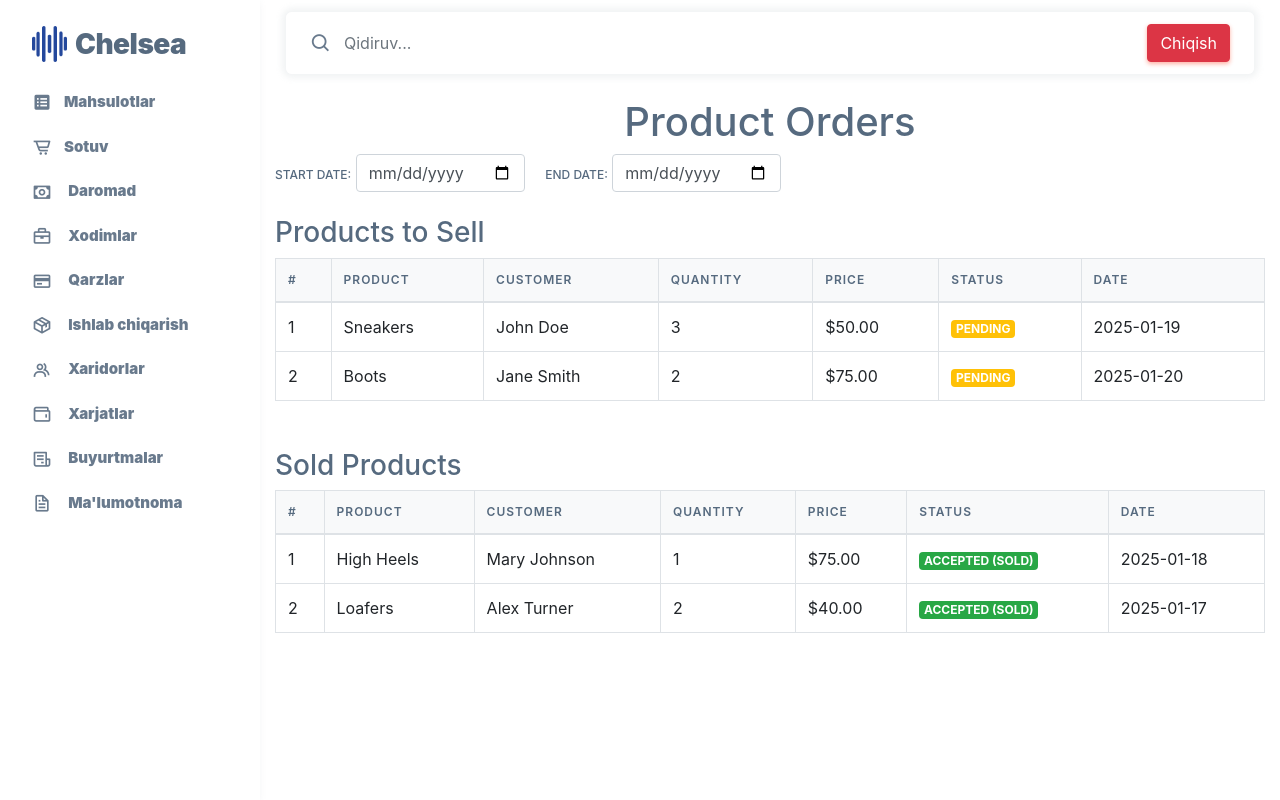
After one commit to ziyokhuja90/Chelsea-shoes, a Django app: page /Sale/ in a window 1280 px wide. The commit adds this page. Run offline with Django 5.2, Linux system fonts and the light colour scheme; some libraries are stand-ins or nearby versions.

Commit message:
created sale template

```diff
--- a/home/urls.py
+++ b/home/urls.py
@@ -48,7 +48,10 @@ urlpatterns = [
     path("staff_payment/create", views.staff_payment_create, name="staff_payment_create"),
     path("staff_payment_read/create/<int:pk>", views.staff_payment_read_create, name="staff_payment_read_create"),
     path("staff_payment/update/<int:pk>", views.staff_payment_update, name="staff_payment_update"),
-    path("staff_payment/delete/<int:pk>", views.staff_payment_delete, name="staff_payment_delete")
+    path("staff_payment/delete/<int:pk>", views.staff_payment_delete, name="staff_payment_delete"),
+
+    # Sale
+    path('Sale/', views.Sale_view, name="sale")
 ]
 if settings.DEBUG:
     urlpatterns += static(settings.MEDIA_URL, document_root=settings.MEDIA_ROOT)
--- a/home/views.py
+++ b/home/views.py
@@ -403,3 +403,8 @@ def staff_payment_delete(request, pk):
     staff_payment_item = staff_payments.objects.get(pk=pk)
     staff_payment_item.delete()
     return redirect('staff_view')
+
+# Sale
+
+def Sale_view(request):
+    return render(request, 'Sale/sale.html')
--- /dev/null
+++ b/templates/Sale/sale.html
@@ -0,0 +1,117 @@
+{% extends 'base.html' %}
+
+{% block content %}
+<div class="container my-4">
+    <h1 class="text-center">Product Orders</h1>
+
+    <!-- Date Filter Section -->
+    <div class="mb-4">
+        <label for="startDate" class="form-label">Start Date:</label>
+        <input type="date" id="startDate" class="form-control d-inline-block w-auto" onchange="filterTable()">
+        <label for="endDate" class="form-label ms-3">End Date:</label>
+        <input type="date" id="endDate" class="form-control d-inline-block w-auto" onchange="filterTable()">
+    </div>
+
+    <!-- Products to Sell Section -->
+    <h3>Products to Sell</h3>
+    <table class="table table-bordered table-hover" id="sellTable">
+        <thead class="bg-light">
+            <tr>
+                <th>#</th>
+                <th>Product</th>
+                <th>Customer</th>
+                <th>Quantity</th>
+                <th>Price</th>
+                <th>Status</th>
+                <th>Date</th>
+            </tr>
+        </thead>
+        <tbody>
+            <!-- Product 1 -->
+            <tr data-date="2025-01-19">
+                <td>1</td>
+                <td>Sneakers</td>
+                <td>John Doe</td>
+                <td>3</td>
+                <td>$50.00</td>
+                <td><span class="badge bg-warning">Pending</span></td>
+                <td>2025-01-19</td>
+            </tr>
+
+            <!-- Product 2 -->
+            <tr data-date="2025-01-20">
+                <td>2</td>
+                <td>Boots</td>
+                <td>Jane Smith</td>
+                <td>2</td>
+                <td>$75.00</td>
+                <td><span class="badge bg-warning">Pending</span></td>
+                <td>2025-01-20</td>
+            </tr>
+        </tbody>
+    </table>
+
+    <!-- Sold Products Section -->
+    <h3 class="mt-5">Sold Products</h3>
+    <table class="table table-bordered table-hover" id="soldTable">
+        <thead class="bg-light">
+            <tr>
+                <th>#</th>
+                <th>Product</th>
+                <th>Customer</th>
+                <th>Quantity</th>
+                <th>Price</th>
+                <th>Status</th>
+                <th>Date</th>
+            </tr>
+        </thead>
+        <tbody>
+            <!-- Sold Product 1 -->
+            <tr data-date="2025-01-18">
+                <td>1</td>
+                <td>High Heels</td>
+                <td>Mary Johnson</td>
+                <td>1</td>
+                <td>$75.00</td>
+                <td><span class="badge bg-success">Accepted (Sold)</span></td>
+                <td>2025-01-18</td>
+            </tr>
+
+            <!-- Sold Product 2 -->
+            <tr data-date="2025-01-17">
+                <td>2</td>
+                <td>Loafers</td>
+                <td>Alex Turner</td>
+                <td>2</td>
+                <td>$40.00</td>
+                <td><span class="badge bg-success">Accepted (Sold)</span></td>
+                <td>2025-01-17</td>
+            </tr>
+        </tbody>
+    </table>
+</div>
+
+<script>
+    // Function to filter the tables based on date range
+    function filterTable() {
+        const startDate = document.getElementById('startDate').value;
+        const endDate = document.getElementById('endDate').value;
+
+        filterRows('sellTable', startDate, endDate);
+        filterRows('soldTable', startDate, endDate);
+    }
+
+    // Function to filter rows based on date
+    function filterRows(tableId, startDate, endDate) {
+        const rows = document.getElementById(tableId).getElementsByTagName('tr');
+
+        for (let row of rows) {
+            const rowDate = row.getAttribute('data-date');
+            if (rowDate) {
+                const showRow = (!startDate || rowDate >= startDate) && (!endDate || rowDate <= endDate);
+                row.style.display = showRow ? '' : 'none';
+            }
+        }
+    }
+</script>
+{% endblock %}
--- a/templates/base.html
+++ b/templates/base.html
@@ -117,7 +117,7 @@
               </a>
             </li>
             <li class="menu-item">
-              <a href="" class="menu-link text-decoration-none">
+              <a href="{% url "sale" %}" class="menu-link text-decoration-none">
                 <i class="menu-icon tf-icons bx bx-cart-alt"></i>
                 <div data-i18n="Basic">
                   <span class="fw-bolder">
@@ -242,7 +242,7 @@
                   <input
                     type="text"
                     class="form-control border-0 shadow-none"
-                    placeholder="Search..."
+                    placeholder="Qidiruv..."
                     aria-label="Search..."
                   />
                 </div>
```
Also changed, not shown: templates/staff/staff_read.html (+15 -7 lines).
